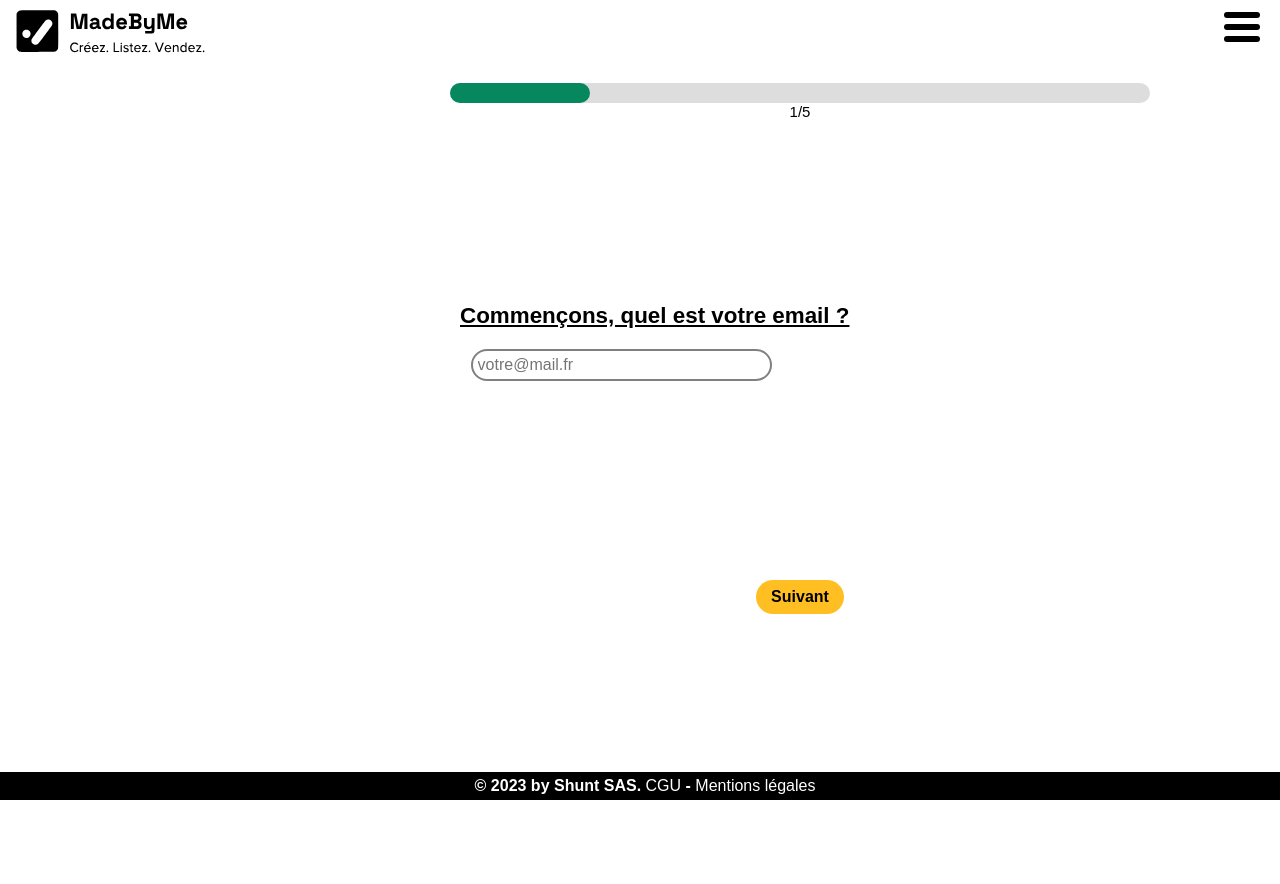
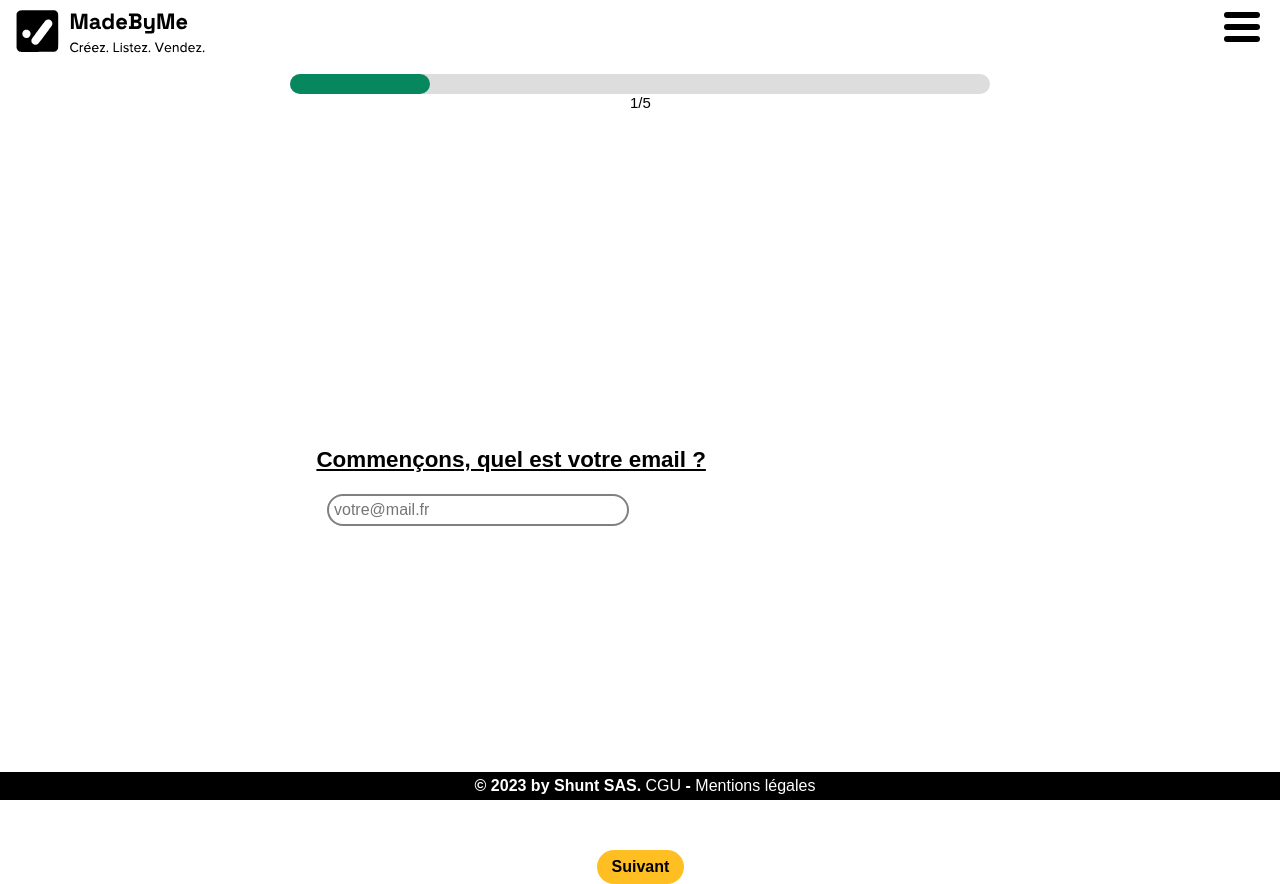
Before and after one commit to PierreEsseul/mbm-create-front-shop, a React (Create React App) app: page /create-shop in a window 1280 px wide. Before the commit the page ends 800 px from the top, so only its background shows below. Built offline with nearby package versions, Linux system fonts and the light colour scheme.

Commit message:
responsive desktop

```diff
--- a/src/components/NewShop/NewArticleForm/Steps.css
+++ b/src/components/NewShop/NewArticleForm/Steps.css
@@ -33,6 +33,12 @@
     width: 18rem;
     max-width: 100%;
     margin-left: 10px;
+}
+
+input::-webkit-outer-spin-button,
+input::-webkit-inner-spin-button {
+  -webkit-appearance: none;
+  margin: 0;
 }
 
 input:focus, textarea:focus {
@@ -100,6 +106,7 @@ h2 {
     width: 100%;
     text-align: center;
     font-size: 1em;
+    margin-top: 0.7rem;
 }
 
 @media (max-height: 550px) {
@@ -110,17 +117,26 @@ h2 {
 
 @media (min-width: 769px) {
     .new-boutique__controls {
-        height: 450px;
+        height: 700px;
+        margin-top: 2.5rem;
         display: flex;
         flex-direction: column;
         justify-content: center;
         gap: 1.3rem;
     }
 
+    .new-boutique__controls h2 {
+        font-size: 2rem;
+    }
+
     .new-boutique__control label{
         font-size: 1.4rem;
         margin-bottom: 1.3rem;
         text-decoration: underline;
+    }
+
+    .new-boutique__control {
+        margin-left: 1rem;
     }
 
     .new-boutique__control input, textarea {
--- a/src/components/NewShop/ShopFormSteps.css
+++ b/src/components/NewShop/ShopFormSteps.css
@@ -51,7 +51,7 @@ button {
 @media (min-width: 500px) and (max-width: 768px) {
     form {
         width: 500px;
-        margin: auto;
+        margin-left: -16%;
         margin-top: 1.5rem;
     }
 }
@@ -59,7 +59,6 @@ button {
 @media (min-width: 769px) {
     form {
         width: 700px;
-        margin: auto;
-        margin-top: 1.5rem;
+        margin-left: -42%;
     }
 }
```
